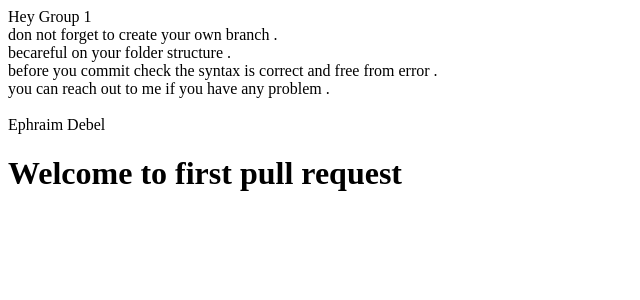
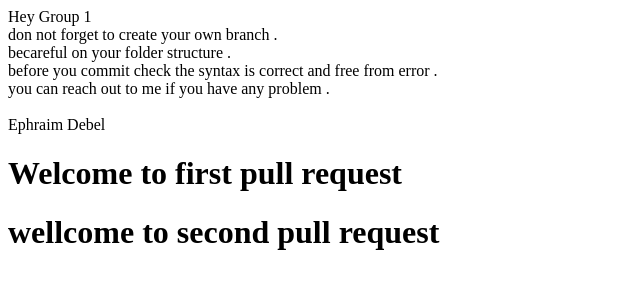
Before and after one commit to sofonyasrb/EvangadiForum, a React (Vite) app in the folder client/: page / in a window 1280 px wide. Shown: the top 300 px of the page, without its empty margins (0-640 px from the left). Built offline with nearby package versions, Linux system fonts and the light colour scheme.

Commit message:
text i added

```diff
--- a/client/src/App.jsx
+++ b/client/src/App.jsx
@@ -1,4 +1,4 @@
-import React from 'react'
+import React from "react";
 
 function App() {
   return (
@@ -7,13 +7,15 @@ function App() {
       <br />
       don not forget to create your own branch .<br />
       becareful on your folder structure .<br />
-      before you commit check the syntax is correct and free from error . <br/>
+      before you commit check the syntax is correct and free from error . <br />
       you can reach out to me if you have any problem .
-      <br /><br />
-          Ephraim Debel
-          <h1>Welcome to first pull request</h1>
+      <br />
+      <br />
+      Ephraim Debel
+      <h1>Welcome to first pull request</h1>
+      <h1>wellcome to second pull request</h1>
     </div>
-  )
+  );
 }
 
-export default App
+export default App;
```
